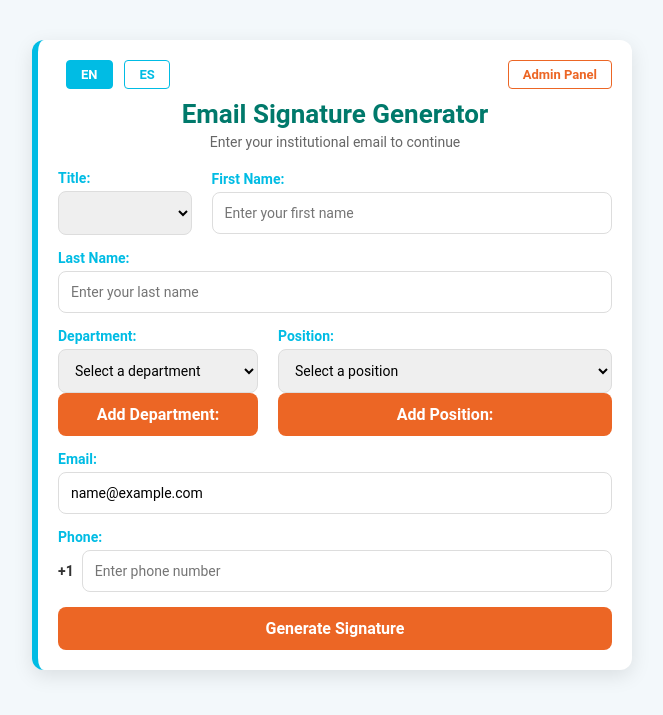
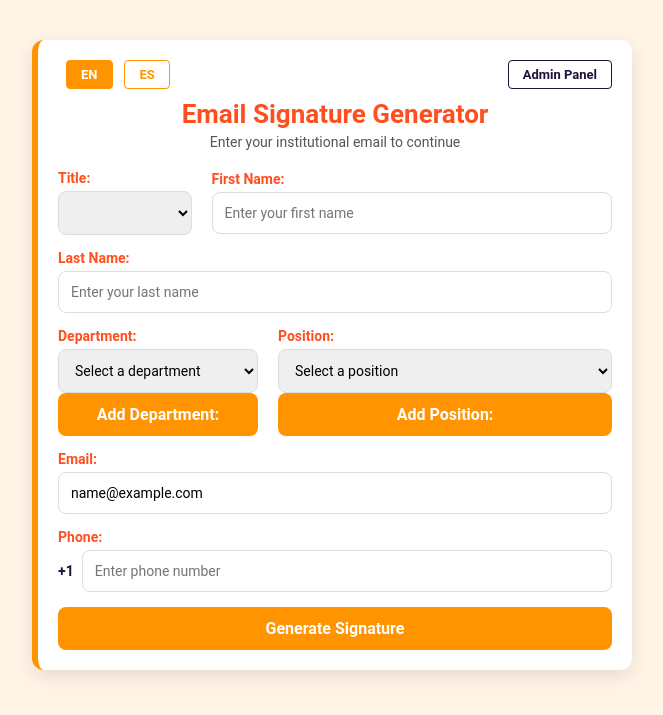
Before and after one commit to Bllq21/emailSignatureCreator, a Flask app: page /index in a window 1280 px wide. Shown: the top 715 px of the page, without its empty margins (308-971 px from the left). Run offline with Flask 3, Linux system fonts and the light colour scheme; the visitor is signed in with stand-in values (Sample User, id 1); some libraries are stand-ins or nearby versions.

Commit message:
Update UI color palette to Firefox-inspired theme

```diff
--- a/static/css/styles.css
+++ b/static/css/styles.css
@@ -2,10 +2,9 @@ body {
     font-family: 'Poppins', sans-serif;
     margin: 0;
     padding: 0;
-    background-color: #f3f8fb;
-    color: #333;
+    background-color: #FFF4E6;
+    color: #20123A;
 }
-
 
 .container {
     max-width: 100%;
@@ -15,9 +14,8 @@ body {
     background: #fff;
     border-radius: 12px;
     box-shadow: 0 6px 20px rgba(0, 0, 0, 0.1);
-    border-left: 6px solid #00bce4;
+    border-left: 6px solid #FF9400;
 }
-
 
 .header {
     text-align: center;
@@ -26,16 +24,15 @@ body {
 
 .header h1 {
     font-size: 24px;
-    color: #00bce4;
+    color: #FF4F1E;
     margin: 0;
 }
 
 .header p {
-    color: #666;
+    color: #555;
     margin: 5px 0 0;
     font-size: 14px;
 }
-
 
 form {
     display: flex;
@@ -57,7 +54,7 @@ form {
 
 label {
     font-weight: 600;
-    color: #00bce4;
+    color: #FF4F1E;
     margin-bottom: 5px;
     font-size: 14px;
 }
@@ -74,14 +71,13 @@ input, select {
 }
 
 input:focus, select:focus {
-    border-color: #40c4aa;
-    box-shadow: 0 0 4px rgba(64, 196, 170, 0.4);
+    border-color: #FFBD4F;
+    box-shadow: 0 0 4px rgba(255, 189, 79, 0.5);
 }
 
-/* Botón */
 button {
     padding: 12px;
-    background-color: #ec6625;
+    background-color: #FF9400;
     color: #fff;
     font-weight: 600;
     font-size: 16px;
@@ -152,9 +141,9 @@ button:active {
     display: inline-block;
     padding: 6px 14px;
     margin-left: 8px;
-    border: 1px solid #00bce4;
+    border: 1px solid #FF9400;
     border-radius: 4px;
-    color: #00bce4;
+    color: #FF9400;
     text-decoration: none;
     font-size: 13px;
     font-weight: 600;
@@ -162,7 +151,12 @@ button:active {
 }
 
 .lang-switcher a.active {
-    background-color: #00bce4;
+    background-color: #FF9400;
+    color: #fff;
+}
+
+.lang-switcher a:hover {
+    background-color: #FF9400;
     color: #fff;
 }
 
@@ -180,9 +174,9 @@ button:active {
 .admin-badge {
     display: inline-block;
     padding: 6px 14px;
-    border: 1px solid #ec6625;
+    border: 1px solid #20123A;
     border-radius: 4px;
-    color: #ec6625;
+    color: #20123A;
     text-decoration: none;
     font-size: 13px;
     font-weight: 600;
@@ -240,12 +234,12 @@ button:active {
 
 .header h1 {
     font-size: 24px;
-    color: #00796b;
+    color: #FF4F1E;
     margin: 0;
 }
 
 .header p {
-    color: #666;
+    color: #555;
     margin: 5px 0 0;
     font-size: 14px;
 }
@@ -394,11 +389,9 @@ button:active {
 .phone-prefix {
     font-size: 14px;
     font-weight: bold;
-    color: #333;
+    color: #20123A;
 }
 
-/* Estilo para Slider */
-/* Estilo para Slider */
 @import url("https://fonts.googleapis.com/css2?family=Roboto:wght@300;400;500;700;900&display=swap");
 
 * {
```
Also changed, not shown: other parts of static/css/styles.css (+21 -30 lines). Lines whose indentation alone changed are shown as unchanged.
